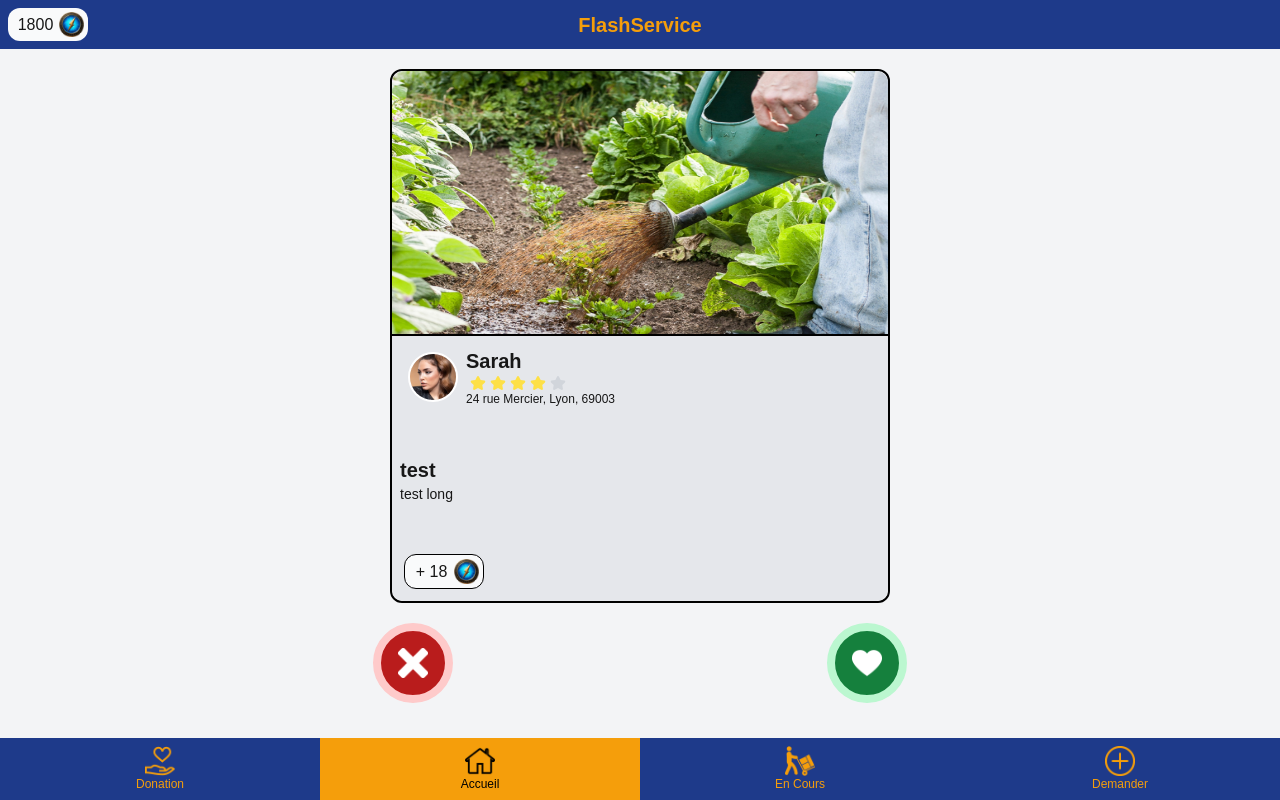
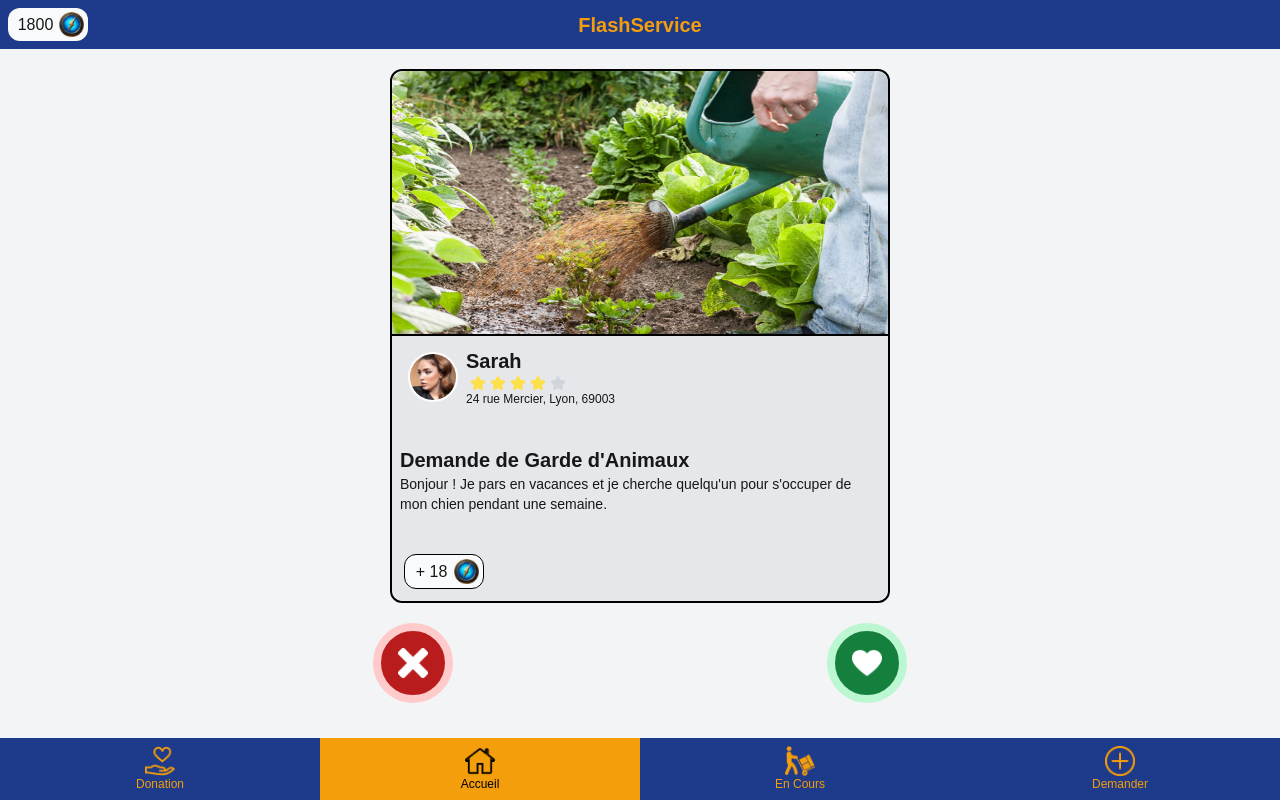
Before and after one commit to BenjiSxr/FlashService_TheLast, a Next.js app in the folder flash-service/: page / in a window 1280 px wide. Built offline with nearby package versions, Linux system fonts and the light colour scheme.

Commit message:
Feat: Post on going

```diff
--- a/flash-service/src/app/page.tsx
+++ b/flash-service/src/app/page.tsx
@@ -15,9 +15,12 @@ export default function Home() {
 
   const [postIndex, setPostIndex] = useState(0);
   const posts = [
-    { id: 1, title: "Post 1", description: "Description du post 1" },
-    { id: 2, title: "Post 2", description: "Description du post 2" },
-    { id: 3, title: "Post 3", description: "Description du post 3" },
+    { id: 1, user: "Sarah", title: "Demande de Garde d'Animaux", description: "Bonjour ! Je pars en vacances et je cherche quelqu'un pour s'occuper de mon chien pendant une semaine." },
+    { id: 2, user: "Marc", title: "Besoin d'Assistance Ménagère", description: "Salut ! J'ai besoin d'aide pour le nettoyage de ma maison une fois par semaine." },
+    { id: 3, user: "Léa", title: "Cours Particulier de Langue", description: "Bonjour, je souhaite améliorer mon anglais et je cherche un professeur particulier." },
+    { id: 4, user: "Julien", title: "Réparation d'Ordinateur", description: "Mon ordinateur ne démarre plus, je cherche quelqu'un qui peut m'aider à le réparer." },
+    { id: 5, user: "Alice", title: "Coaching en Bien-être", description: "Je cherche un coach en bien-être pour m'aider à améliorer ma santé et ma forme physique." },
+    { id: 6, user: "Thomas", title: "Création de Site Web", description: "Je souhaite créer un site web pour mon business et j'ai besoin d'aide pour le concevoir." },
   ];
 
   const controls = useAnimation();
@@ -52,7 +55,7 @@ export default function Home() {
           }}
           animate={controls}
         >
-          <Post user="Sarah" title="test" desc="test long"></Post>
+          <Post user={posts[postIndex].user} title={posts[postIndex].title} desc={posts[postIndex].description} />
         </motion.div>
       </div>
       <div className="flex justify-evenly items-center w-full h-18">
```
Also changed, not shown: flash-service/src/image/homme-profil.png (added).
